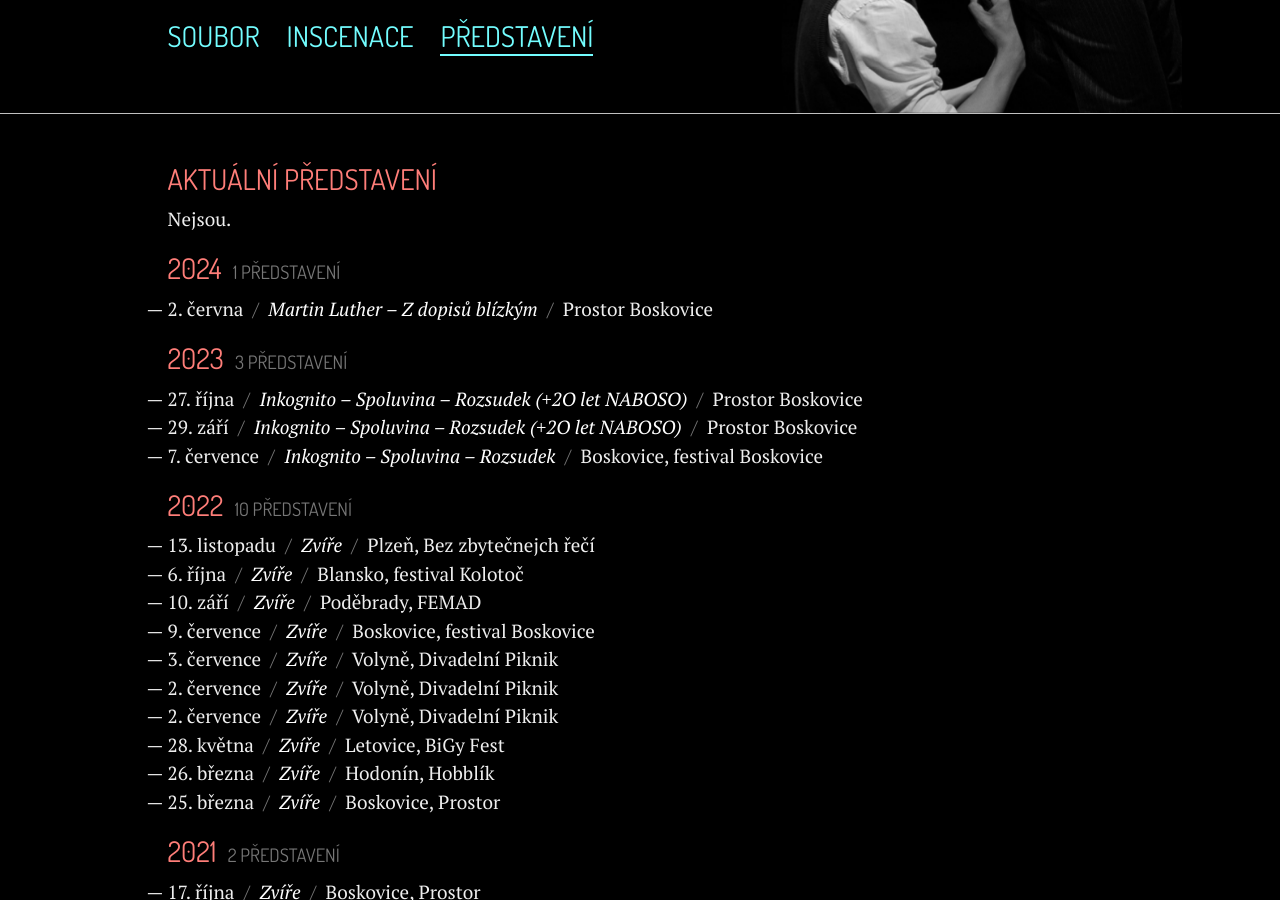
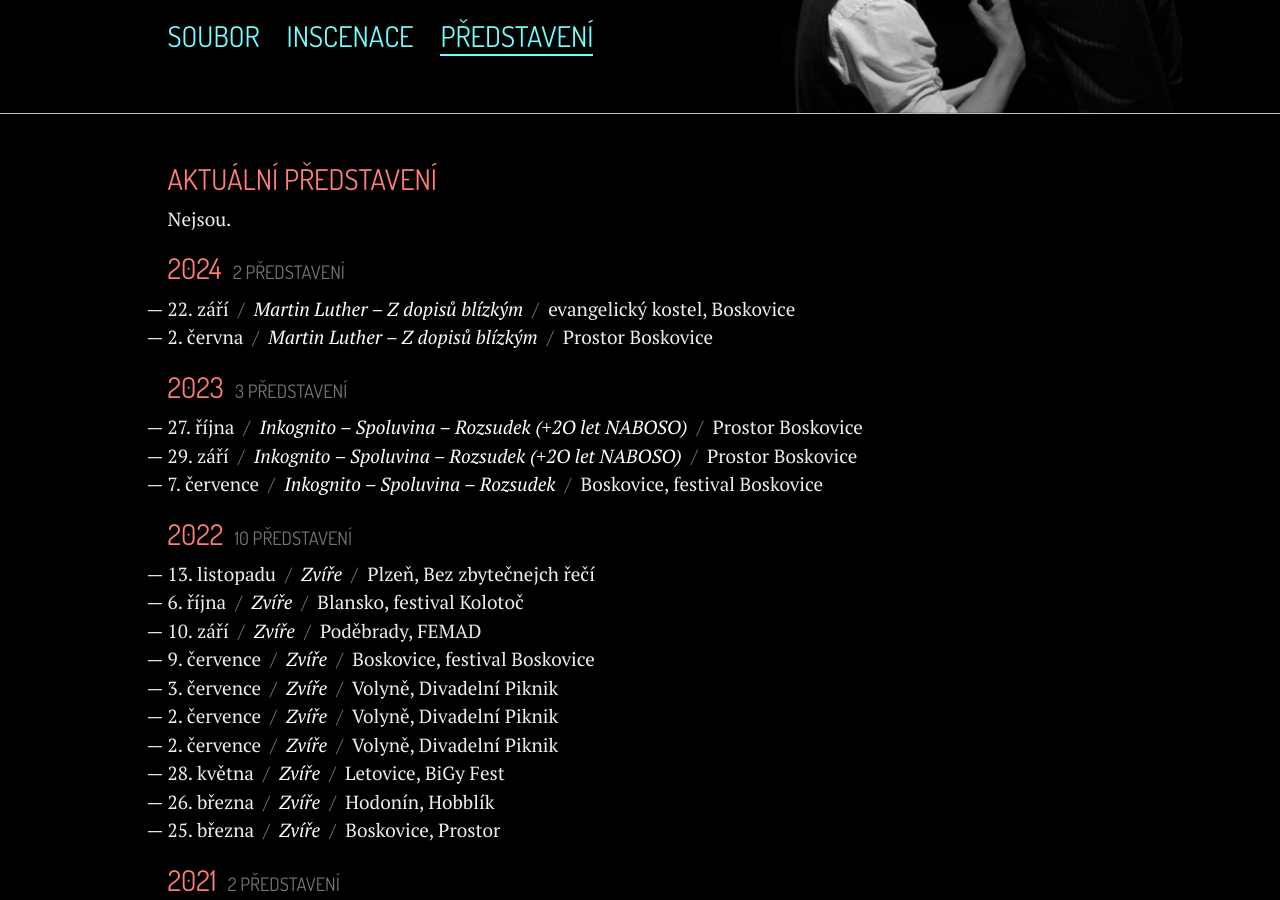
Before and after one commit to zoul/Naboso, a Jekyll site: the page built from predstaveni.html, in a window 1280 px wide and 900 px high, scrolled down 345 px. Built offline with Jekyll 4.4.1, drawn with Linux system fonts in a browser that asks for light colours; some of the changed text lies outside the part shown.

Commit message:
Update predstaveni.yml

```diff
--- a/_data/predstaveni.yml
+++ b/_data/predstaveni.yml
@@ -1,5 +1,8 @@
 - rok: 2024
   predstaveni:
+    - co: Martin Luther – Z dopisů blízkým
+      kdy: 22. září
+      kde: evangelický kostel, Boskovice
     - co: Martin Luther – Z dopisů blízkým
       kdy: 2. června
       kde: Prostor Boskovice
```
